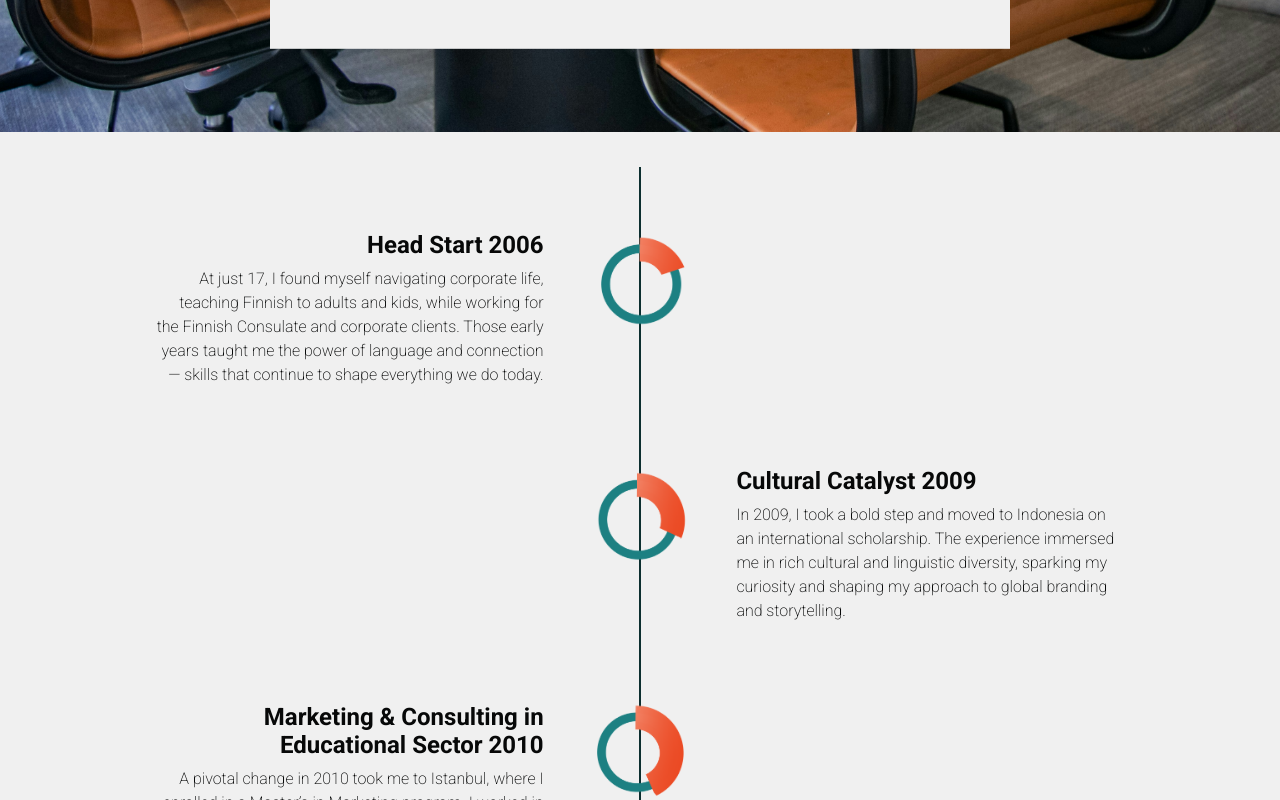
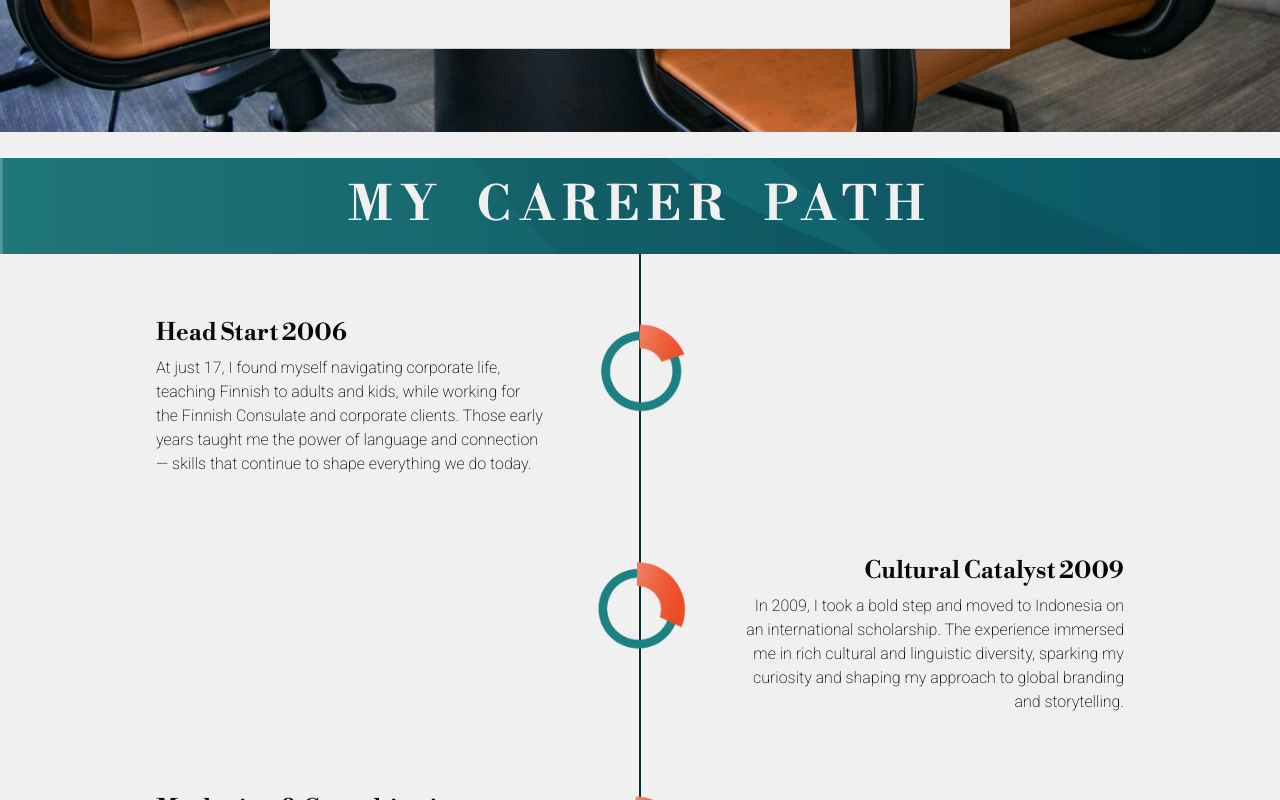
Before and after one commit to taky95/MyBrandingStudio, a Next.js app: page /about in a window 1280 px wide. Shown: the part 1500-2300 px from the top of the page. Built offline with nearby package versions, Linux system fonts and the light colour scheme; no server answers.

Commit message:
fix: career section

```diff
--- a/styles/about.module.scss
+++ b/styles/about.module.scss
@@ -197,6 +197,20 @@
 }
 
 .career {
+  &>h2{
+    background-image: url('/banner.png');
+    background-repeat: no-repeat;
+    background-size: cover;
+    text-align: center;
+    padding: 2rem 0;
+    font-family: variables.$titleFont;
+    font-size: 3rem;
+    word-spacing: 1rem;
+    letter-spacing: 0.5rem; // Adjust letter spacing for better readability
+    margin-top: 2%;
+    line-height: 2rem;
+  }
+
   .career_content {
     position: relative;
     width: 100%;
@@ -259,6 +273,7 @@
         h3 {
           font-size: 1.5rem;
           margin-bottom: 0.5rem;
+          font-family: variables.$titleFont;
         }
 
         p {
@@ -270,7 +285,7 @@
       &.left {
         justify-content: flex-start; // left side
         .timeline_content {
-          text-align: right;
+          text-align: left;
           margin-right: auto;
           padding-right: 3rem; // space from center
         }
@@ -279,7 +294,7 @@
       &.right {
         justify-content: flex-end; // right side
         .timeline_content {
-          text-align: left;
+          text-align: right;
           margin-left: auto;
           padding-left: 3rem; // space from center
         }
```
